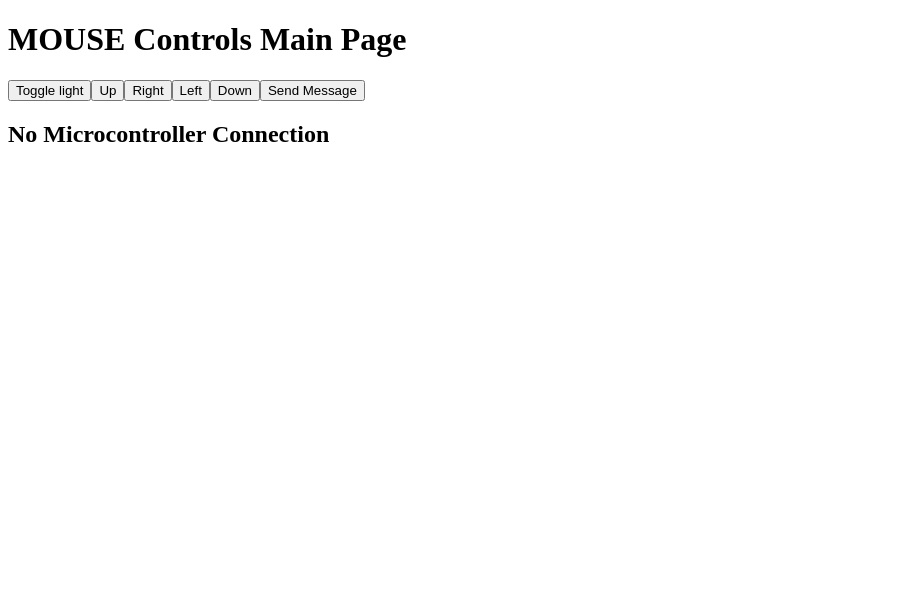
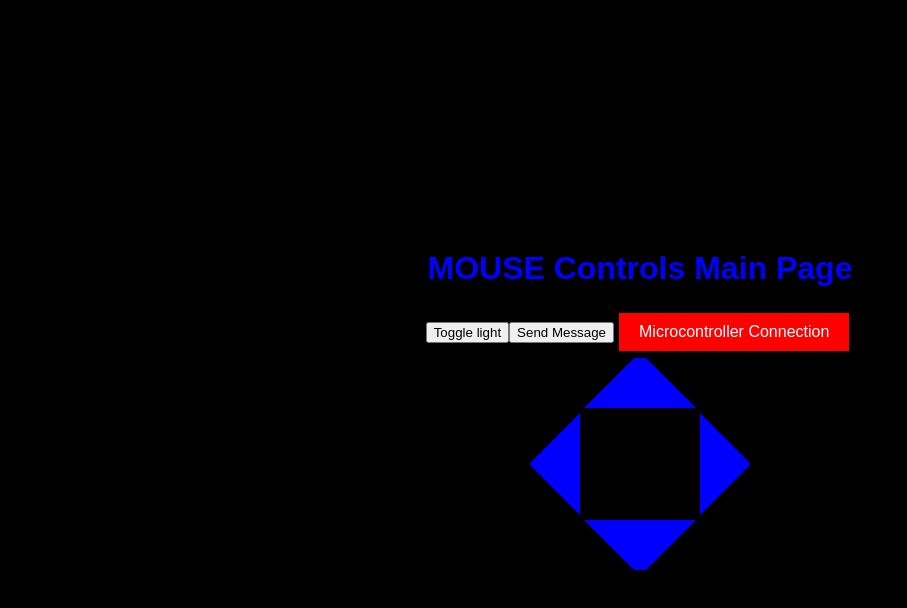
Before and after one commit to cmiotto20/477Grp2, a Vue app in the folder mouseui/: page / in a window 1280 px wide. Shown: the top 608 px of the page, without its empty margins (0-907 px from the left). Built offline with nearby package versions, Linux system fonts and the light colour scheme; no server answers.

Commit message:
updated ui with css

```diff
--- a/mouseui/src/components/mainPage.vue
+++ b/mouseui/src/components/mainPage.vue
@@ -1,13 +1,38 @@
 <template>
-  <h1>MOUSE Controls Main Page</h1>
-  <button @click="toggleLight()">Toggle light</button>
-  <button @click="moveAction('U')">Up</button>
-  <button @click="moveAction('R')">Right</button>
-  <button @click="moveAction('L')">Left</button>
-  <button @click="moveAction('D')">Down</button>
-  <button @click="sendMessage()">Send Message</button>
-  <h2 v-if="this.micro_conn">Microcontroller Connected</h2>
-  <h2 v-else> No Microcontroller Connection </h2>
+  <div class="container">
+    <h1>MOUSE Controls Main Page</h1>
+    <button @click="toggleLight()">Toggle light</button>
+    <button @click="sendMessage()">Send Message</button>
+
+    <!-- Microcontroller connection button -->
+    <button class="connected-button" :class="{ 'connected': micro_conn, 'not-connected': !micro_conn }"> Microcontroller Connection</button>
+
+    <!-- Joypad layout for arrow buttons -->
+    <div class="joypad-container">
+      <div class="arrow-button-row">
+        <div class="arrow-button-container">
+          <button @click="moveAction('U')" class="arrow-button arrow-up"></button>
+        </div>
+      </div>
+
+      <div class="arrow-button-row">
+        <div class="arrow-button-container">
+          <button @click="moveAction('L')" class="arrow-button arrow-left"></button>
+        </div>
+
+        <div class="arrow-button-container">
+          <button @click="moveAction('R')" class="arrow-button arrow-right"></button>
+        </div>
+      </div>
+
+      <div class="arrow-button-row">
+        <div class="arrow-button-container">
+          <button @click="moveAction('D')" class="arrow-button arrow-down"></button>
+        </div>
+      </div>
+    </div>
+
+  </div>
 </template>
 
 <script>
@@ -112,3 +137,8 @@ export default {
   }
 }
 </script>
+
+<style>
+  /* Import the styles.css file */
+  @import './style.css';
+</style>
--- /dev/null
+++ b/mouseui/src/components/style.css
@@ -0,0 +1,81 @@
+body {
+  background-color: black;
+  color: blue;
+  font-family: Arial, sans-serif;
+  display: flex;
+  align-items: center;
+  justify-content: center;
+  height: 100vh;
+  margin: 0;
+}
+
+.container {
+  text-align: center;
+}
+
+.joypad-container {
+  display: flex;
+  flex-direction: column;
+  align-items: center;
+}
+
+.arrow-button-row {
+  display: flex;
+  justify-content: center;
+}
+
+.arrow-button-container {
+  margin: 0px;
+}
+
+.arrow-button {
+  width: 20px;
+  height: 20px;
+  border-style: solid;
+  cursor: pointer;
+  line-height: 0;
+  vertical-align: middle;
+  background-color: transparent;
+}
+
+.arrow-up {
+  margin-bottom: 5px;
+  border-width: 0 50px 50px 50px;
+  border-color: transparent transparent blue transparent;
+}
+
+.arrow-left {
+  margin-right: 60px;
+  border-width: 50px 50px 50px 0;
+  border-color: transparent blue transparent transparent;
+}
+
+.arrow-right {
+  margin-left: 60px;
+  border-width: 50px 0 50px 50px;
+  border-color: transparent transparent transparent blue;
+}
+
+.arrow-down {
+  margin-top: 5px;
+  border-width: 50px 50px 0 50px;
+  border-color: blue transparent transparent transparent;
+}
+
+.connected-button {
+  padding: 10px 20px;
+  margin: 5px;
+  border: none;
+  cursor: pointer;
+  font-size: 16px;
+}
+
+.connected-button.connected {
+  background-color: green;
+  color: white;
+}
+
+.connected-button.not-connected {
+  background-color: red;
+  color: white;
+}
```
Also changed, not shown: 11 other files (tests, documents, lock files or other folders).
